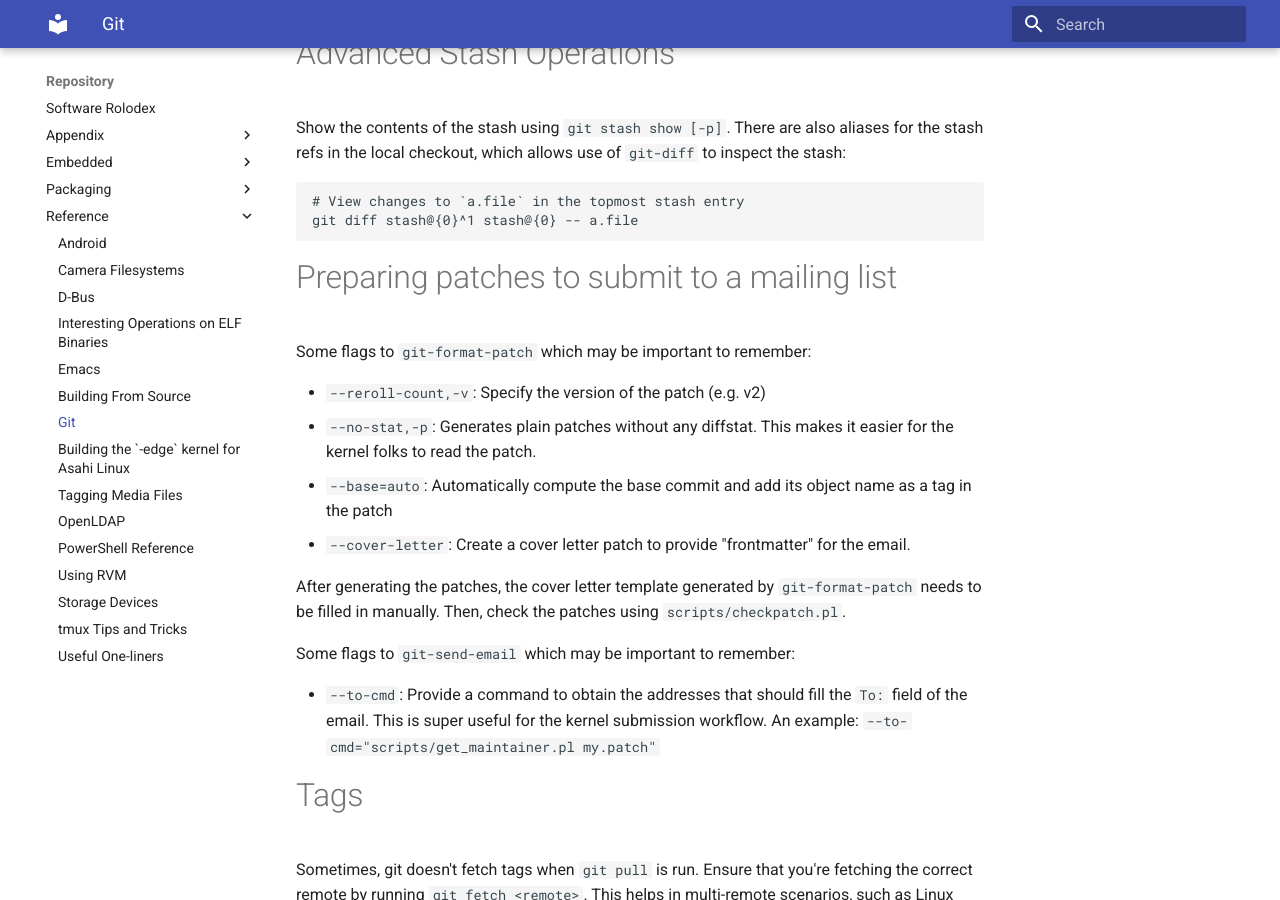
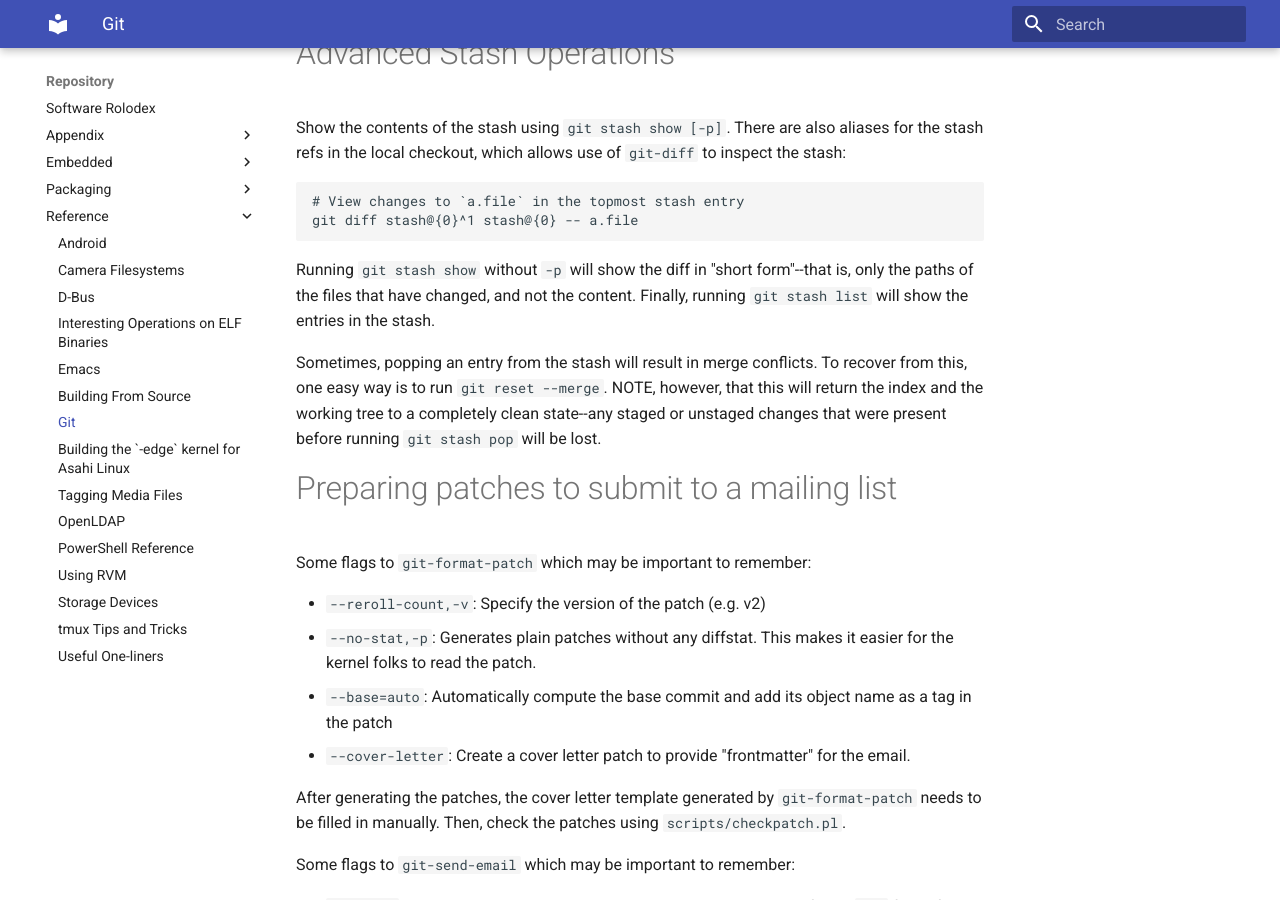
Before and after one commit to AmateurECE/twardyece-repository, an MkDocs documentation site: the page built from docs/Reference/Git.md, in a window 1280 px wide and 900 px high, scrolled down 777 px. Built offline with MkDocs 1.6.1 and Material for MkDocs 9.7.7, drawn with Linux system fonts in a browser that asks for light colours.

Commit message:
Update Git docs

````diff
--- a/docs/Reference/Git.md
+++ b/docs/Reference/Git.md
@@ -37,14 +37,24 @@ $ git for-each-ref --sort=committerdate refs/heads/ --format='%(HEAD) %(color:ye
 
 # Advanced Stash Operations
 
-Show the contents of the stash using `git stash show [-p]`. There are also aliases
-for the stash refs in the local checkout, which allows use of `git-diff` to inspect
-the stash:
+Show the contents of the stash using `git stash show [-p]`. There are also
+aliases for the stash refs in the local checkout, which allows use of
+`git-diff` to inspect the stash:
 
 ```
 # View changes to `a.file` in the topmost stash entry
 git diff stash@{0}^1 stash@{0} -- a.file
 ```
+
+Running `git stash show` without `-p` will show the diff in "short form"--that
+is, only the paths of the files that have changed, and not the content.
+Finally, running `git stash list` will show the entries in the stash.
+
+Sometimes, popping an entry from the stash will result in merge conflicts. To
+recover from this, one easy way is to run `git reset --merge`. NOTE, however,
+that this will return the index and the working tree to a completely clean
+state--any staged or unstaged changes that were present before running
+`git stash pop` will be lost.
 
 # Preparing patches to submit to a mailing list
 
````
